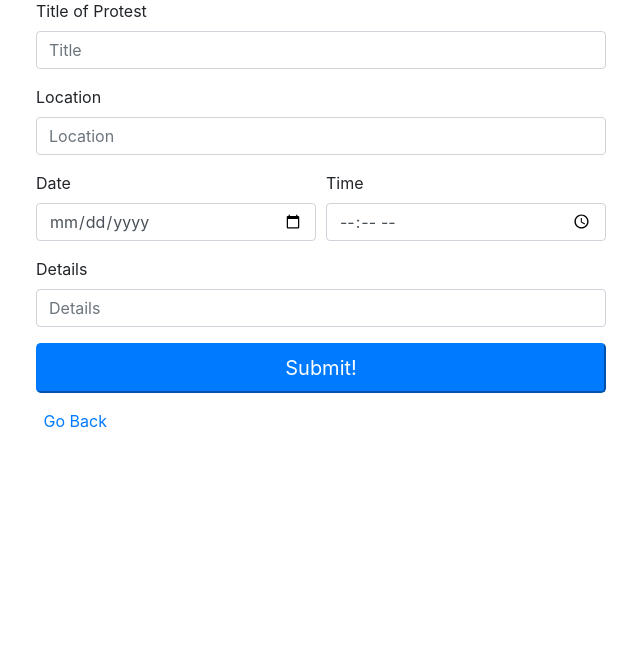
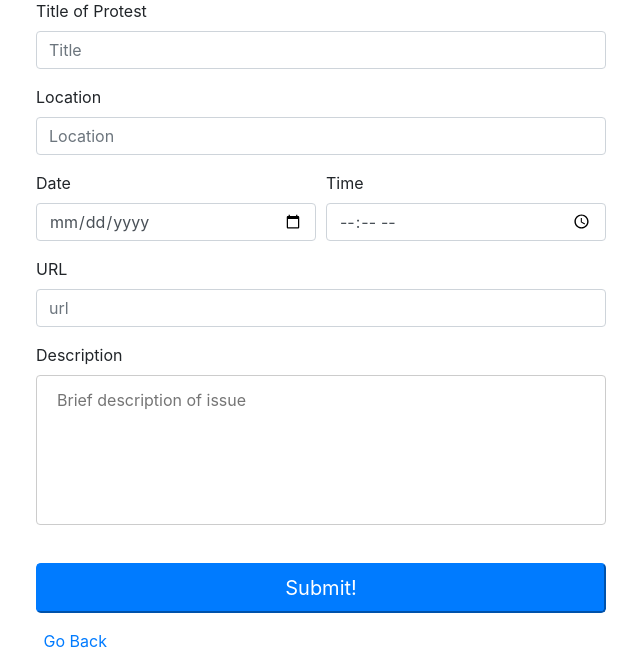
Before and after one commit to kareemassad/Empower, a Flask app: page /newProtest in a window 1280 px wide. Shown: the part 147-800 px from the top of the page, without its empty margins (319-959 px from the left). Run offline with Flask 2, Linux system fonts and the light colour scheme; parts of the project's set-up code (start-up, migrations or seed data) failed here and were passed over; some libraries are stand-ins or nearby versions.

Commit message:
new protest adjustments

```diff
--- a/app.py
+++ b/app.py
@@ -136,13 +136,19 @@ def new_protest():
     response = geocode(address=location)
     latitude = response['geometry']['location']['lat']
     longitude = response['geometry']['location']['lng']
+    bio = request.form['description']
+    date = request.form['date']
+    time = request.form['time']
     collection.insert_one({
         "_id": 1,
         "name": request.form['title'],
         "lat": latitude,
         "lng": longitude,
+        "date": date,
+        "time": time,
         "confirm_count": -2,
-        "Bio": "Kareem rights are important! They're people too.",
+        "Bio": description,
+        "url": url
     })
     return redirect(url_for('map_view'))
 
--- a/static/styles/newStyles.css
+++ b/static/styles/newStyles.css
@@ -2,6 +2,14 @@
     margin-top: 7%;
 }
 
-.textarea {
-    max-height: 500px;
+textarea {
+    width: 100%;
+    height: 150px;
+    padding: 12px 20px;
+    box-sizing: border-box;
+    border: 1px solid #ccc;
+    border-radius: 4px;
+    background-color: #fff;
+    font-size: 16px;
+    resize: none;
 }
--- a/templates/newProtest.html
+++ b/templates/newProtest.html
@@ -42,9 +42,13 @@
                     </div>
                 </div>
                 <div class="form-group">
-                    <label for="details">Details</label>
-                    <input class="form-control textarea" type="text" name="details" id="details" placeholder="Details"
-                        required>
+                    <label for="url">URL</label>
+                    <input class="form-control" type="url" name="url" id="url" placeholder="url">
+                </div>
+                <div class="form-group pb-3">
+                    <label for="description">Description</label>
+                    <textarea id="description" rows="8" cols="45" name="description"
+                        placeholder="Brief description of issue"></textarea>
                 </div>
                 <div class="form-group">
                     <button class="bn btn-lg btn-primary btn-block">Submit!</button>
```
Also changed, not shown: 1 other file.
